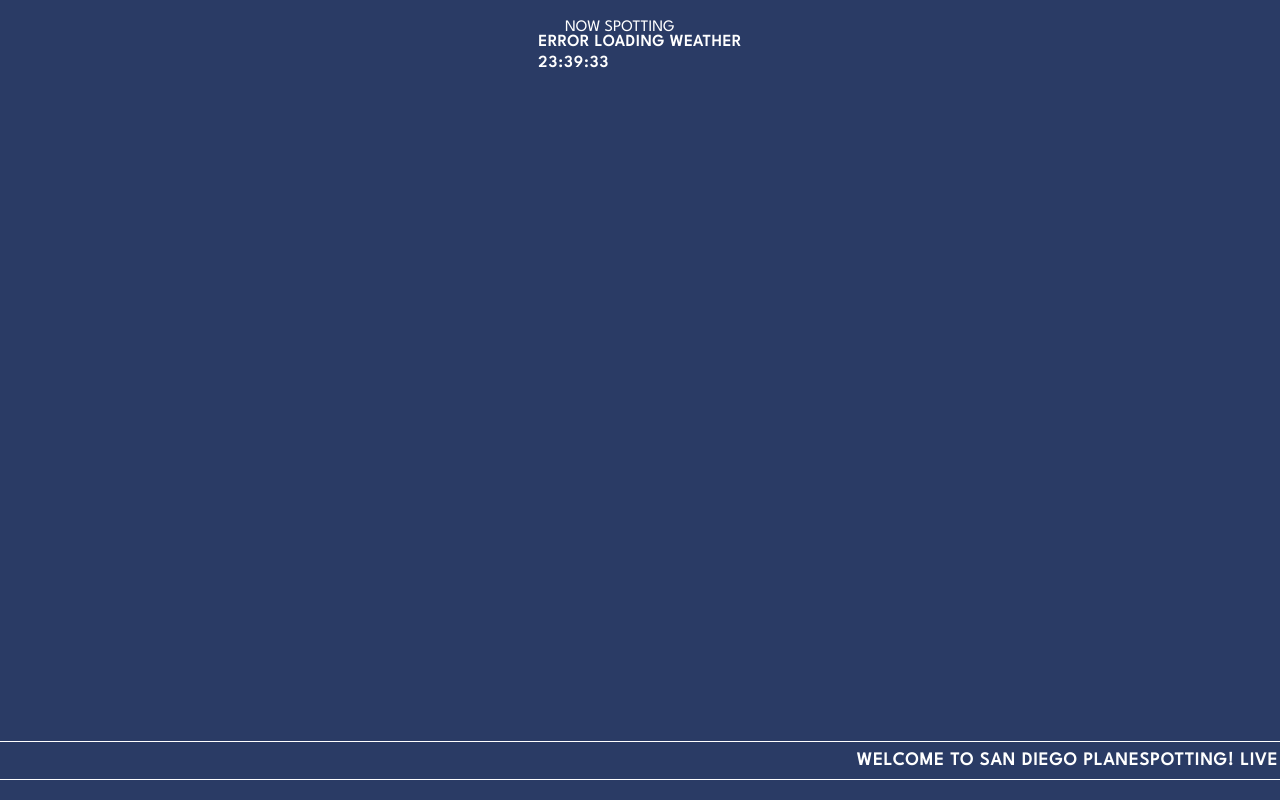
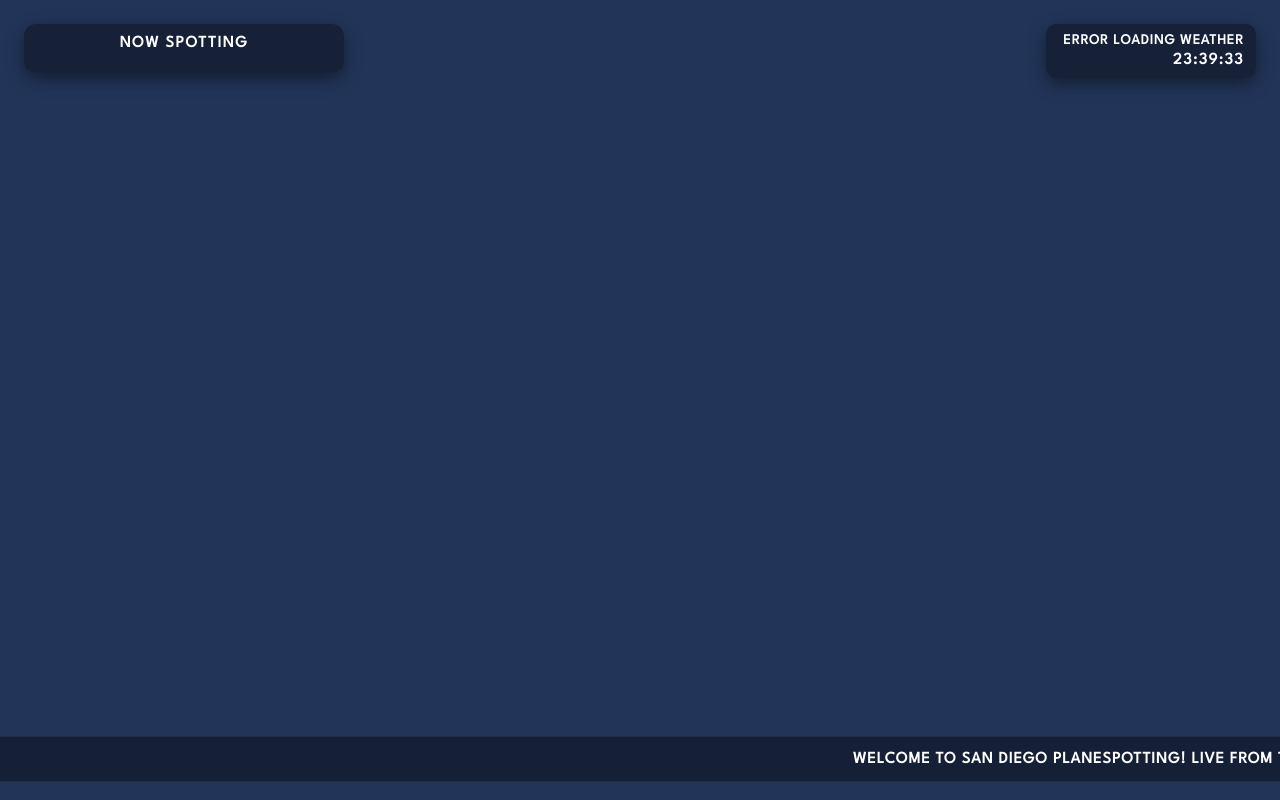
Before and after one commit to carsonfos09/planespotting-overlay, a plain HTML site: page index.html in a window 1280 px wide. Drawn offline with Linux system fonts and the light colour scheme; no server answers.

Commit message:
Update style.css

```diff
--- a/style.css
+++ b/style.css
@@ -1,105 +1,112 @@
+/* Basic reset & font */
+* { box-sizing: border-box; margin: 0; padding: 0; }
+html,body { height: 100%; }
 body {
-  background-color: #2a3b65; /* matted blue */
-  color: white;
+  background: #223559; /* matted blue */
   font-family: 'League Spartan', sans-serif;
-  margin: 0;
-  padding: 20px;
-  display: flex;
-  flex-direction: column;
-  align-items: center;
-  height: 100vh;
-  box-sizing: border-box;
+  color: #fff;
+  overflow: hidden;
+  -webkit-font-smoothing: antialiased;
 }
 
-/* NOW SPOTTING BOX */
-#now-spotting-box {
-  background-color: #2a3b65;
+/* NOW SPOTTING - top-left, medium */
+#now-spotting {
+  position: fixed;
+  top: 24px;              /* little room from top */
+  left: 24px;             /* little room from left */
+  width: 360px;           /* medium size */
+  background: rgba(20,30,50,0.85);
   border-radius: 12px;
-  width: 350px;
-  padding: 15px 20px;
-  margin-bottom: 30px;
-  margin-top: 20px;
-  user-select: none;
+  padding: 12px 14px;
+  z-index: 20;
+  box-shadow: 0 6px 18px rgba(0,0,0,0.45);
 }
 
-#now-spotting-title {
+#now-spotting-header {
+  text-align: center;
+  font-size: 16px;
   font-weight: 700;
-  font-size: 18px;
-  margin-bottom: 12px;
-  text-align: center;
-  letter-spacing: 2px;
+  letter-spacing: 1.6px;
+  margin-bottom: 10px;
 }
 
-#now-spotting-content {
+#now-spotting-columns {
   display: flex;
-  justify-content: space-between;
+  gap: 12px;
 }
 
-#now-spotting-left,
-#now-spotting-right {
+.ns-col {
   display: flex;
   flex-direction: column;
   gap: 8px;
   font-size: 15px;
-  min-width: 150px;
+  min-width: 140px;
+  word-break: break-word;
 }
 
-/* WEATHER & TIME BOX */
-#weather-time-box {
+/* WEATHER & TIME - top-right, slightly smaller than now-spotting */
+#weather-time {
   position: fixed;
-  top: 20px;
-  right: 20px;
-  background-color: #2a3b65;
+  top: 24px;
+  right: 24px;
+  width: 240px;           /* slightly smaller */
+  background: rgba(20,30,50,0.85);
   border-radius: 10px;
-  padding: 12px 18px;
-  display: flex;
-  flex-direction: column;
-  align-items: flex-end;
-  font-size: 14px;
-  user-select: none;
-  width: 180px;
+  padding: 10px 12px;
+  z-index: 20;
+  text-align: right;
+  box-shadow: 0 6px 18px rgba(0,0,0,0.45);
 }
 
 #weather-info {
+  font-size: 14px;
+  font-weight: 700;
+  letter-spacing: 1px;
   margin-bottom: 6px;
-  font-weight: 600;
-  letter-spacing: 1px;
 }
 
 #current-time {
-  font-weight: 600;
+  font-size: 16px;
+  font-weight: 700;
   letter-spacing: 1.5px;
 }
 
-/* FLIGHT TICKER */
+/* FLIGHT TICKER - bottom, full width */
 #flight-ticker-container {
   position: fixed;
-  bottom: 20px;
   left: 0;
-  width: 100%;
-  background-color: #2a3b65;
-  padding: 10px 0;
+  right: 0;
+  bottom: 18px;
+  height: 46px;
+  display: flex;
+  align-items: center;
   overflow: hidden;
-  user-select: none;
-  border-top: 1px solid white;
-  border-bottom: 1px solid white;
+  background: rgba(20,30,50,0.9);
+  border-top: 1px solid rgba(255,255,255,0.06);
+  border-bottom: 1px solid rgba(255,255,255,0.06);
+  z-index: 15;
 }
 
 #flight-ticker {
   white-space: nowrap;
   display: inline-block;
   padding-left: 100%;
-  animation: tickerScroll 30s linear infinite;
   font-size: 18px;
   font-weight: 700;
-  letter-spacing: 1.2px;
+  letter-spacing: 1px;
+  transform: translateX(0);
+  animation: ticker-scroll 28s linear infinite;
 }
 
-@keyframes tickerScroll {
-  0% {
-    transform: translateX(0%);
-  }
-  100% {
-    transform: translateX(-100%);
-  }
+/* Ticker keyframes (scroll left) */
+@keyframes ticker-scroll {
+  0%   { transform: translateX(0%); }
+  100% { transform: translateX(-100%); }
 }
+
+/* Responsive tweaks */
+@media (max-width: 1280px) {
+  #now-spotting { width: 320px; }
+  #weather-time { width: 210px; }
+  #flight-ticker { font-size: 16px; }
+}
```
